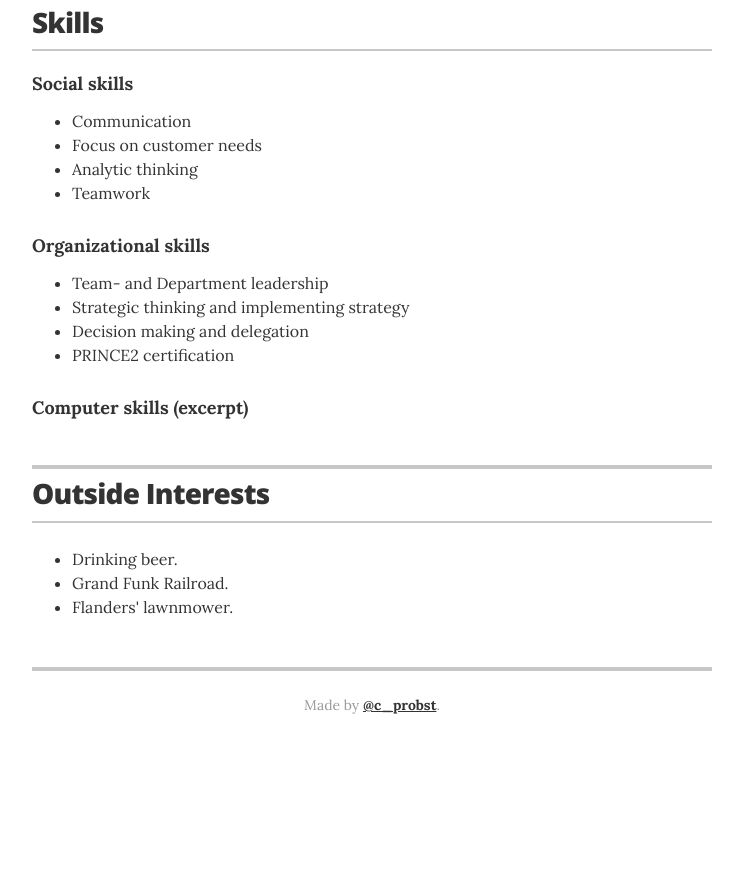
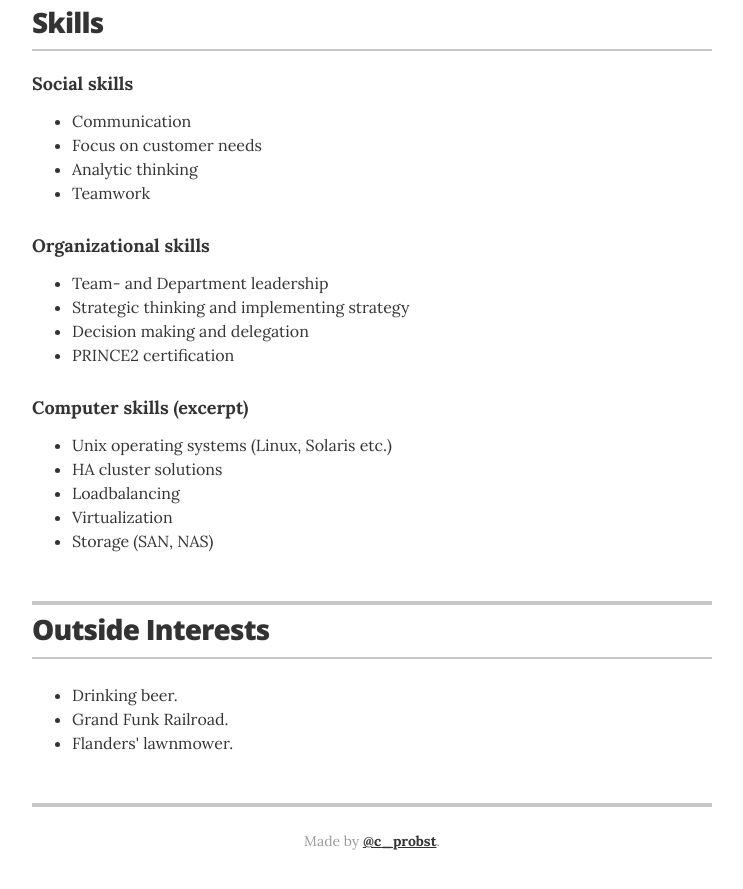
Before and after one commit to lostops/lostops.github.io, a Jekyll site: the page built from index.html, in a window 1280 px wide and 900 px high, scrolled down 2219 px. Shown: the top 889 px of the window, without its empty margins (268-1011 px from the left). Built offline with Jekyll 4.4.1, drawn with Linux system fonts in a browser that asks for light colours; before the commit the page ends 2983 px from its top, so only the background shows below that.

Commit message:
Update skills.yml

```diff
--- a/_data/skills.yml
+++ b/_data/skills.yml
@@ -9,3 +9,4 @@
 
 # Computer skills
 - skill: Computer skills (excerpt)
+  description: <ul class="resume-item-list"><li>Unix operating systems (Linux, Solaris etc.)</li><li>HA cluster solutions</li><li>Loadbalancing</li><li>Virtualization</li><li>Storage (SAN, NAS)</li></ul>
```
